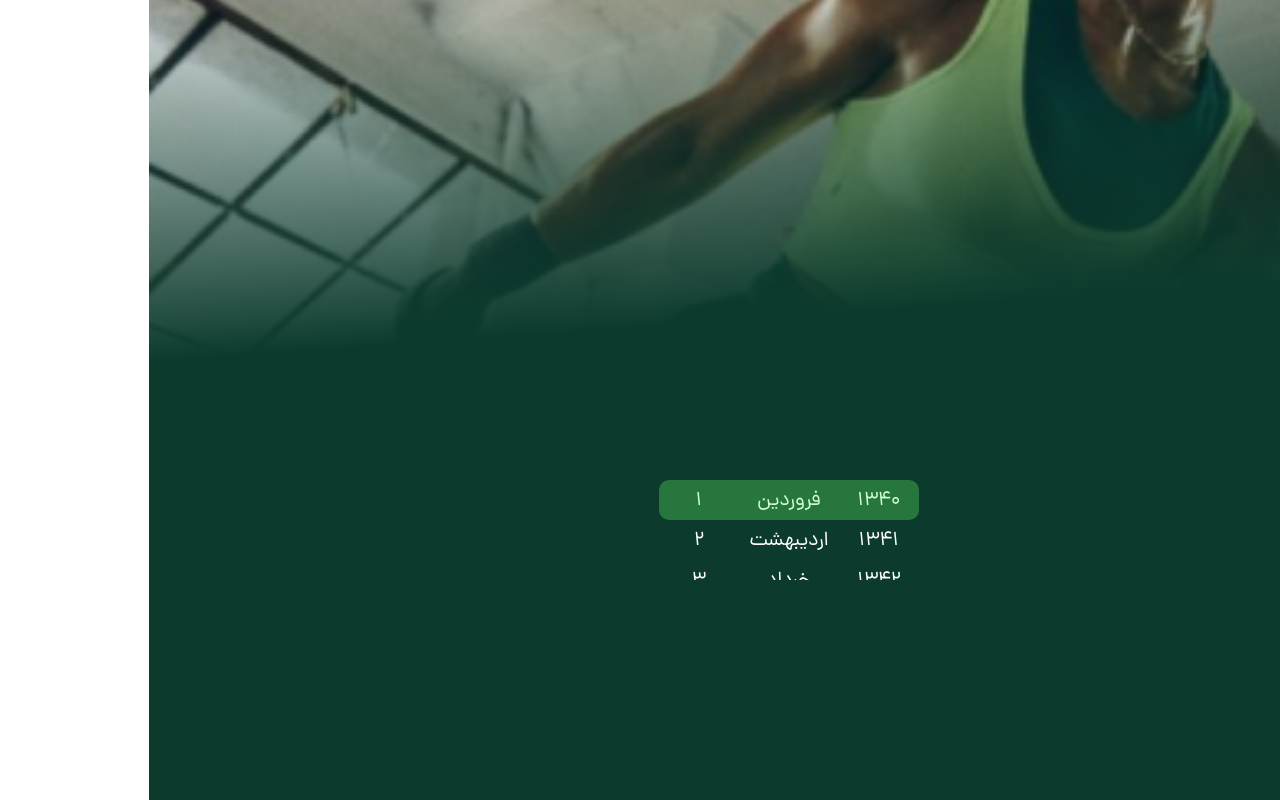
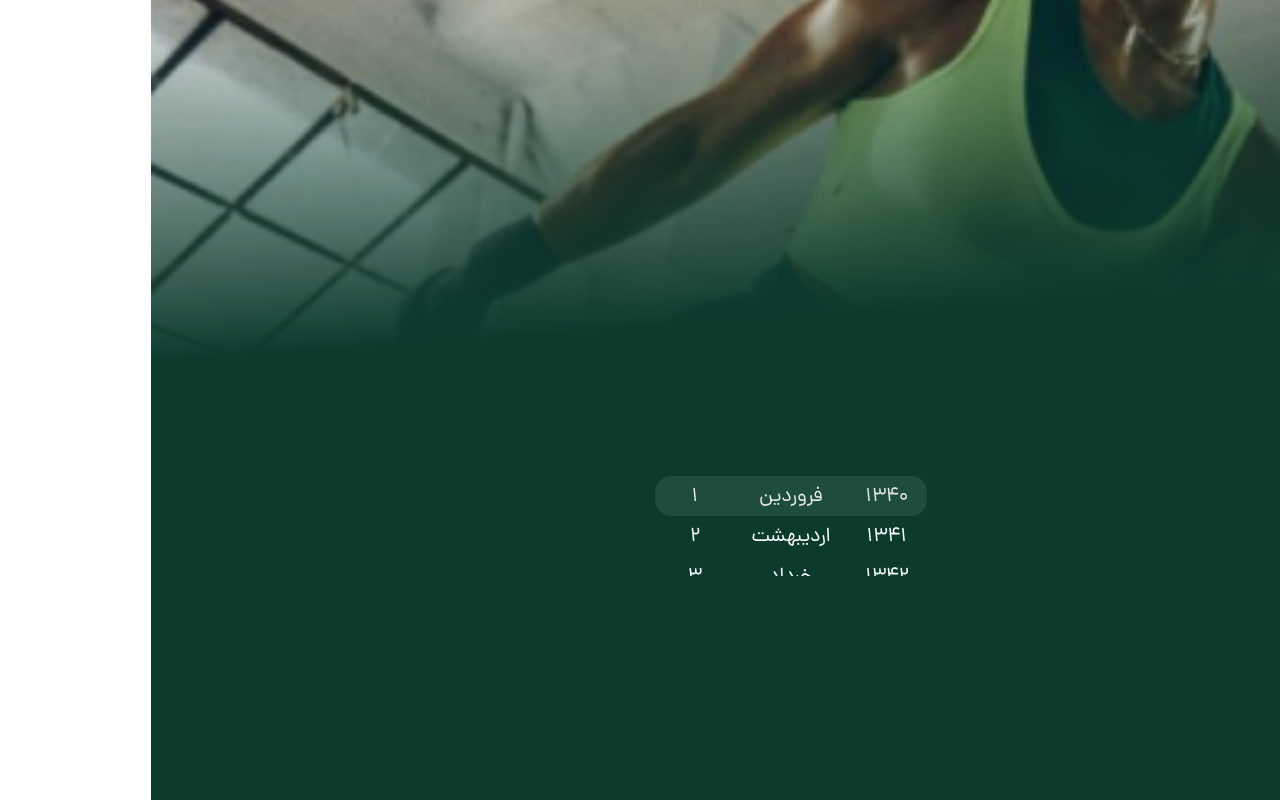
Before and after one commit to Farnaziifz/alef-gym-athles, a Vue app: page /info/birth in a window 1280 px wide. Built offline with nearby package versions, Linux system fonts and the light colour scheme.

Commit message:
refacto css to tailwind

```diff
--- a/src/presentation/components/spcefics/BithPickerPage/BithPicker.vue
+++ b/src/presentation/components/spcefics/BithPickerPage/BithPicker.vue
@@ -1,35 +1,7 @@
-<template>
-  <div class="date-picker">
-    <div class="picker-container">
-      <!-- ستون سال -->
-      <div class="picker-column" @scroll="(e) => handleYearScroll(e)">
-        <div ref="yearColumn" class="scroll-container">
-          <div v-for="year in years" :key="year" class="picker-item">{{ year }}</div>
-        </div>
-      </div>
-      <!-- ستون ماه -->
-      <div class="picker-column" @scroll="(e) => handleMonthScroll(e)">
-        <div ref="monthColumn" class="scroll-container">
-          <div v-for="(month, index) in months" :key="index" class="picker-item">{{ month }}</div>
-        </div>
-      </div>
-      <!-- ستون روز -->
-      <div class="picker-column" @scroll="(e) => handleDayScroll(e)">
-        <div ref="dayColumn" class="scroll-container">
-          <div v-for="day in days" :key="day" class="picker-item">{{ day }}</div>
-        </div>
-      </div>
-      <!-- هایلایت مشترک -->
-      <div class="highlight"></div>
-    </div>
-  </div>
-  <button @click="checkDate">final</button>
-</template>
-
 <script lang="ts" setup>
 import { ref, onMounted } from 'vue';
 
-const years = Array.from({ length: 40 }, (_, i) => 1340 + i); // لیست سال‌ها
+const years = Array.from({ length: 40 }, (_, i) => 1340 + i);
 const months = [
   'فروردین',
   'اردیبهشت',
@@ -43,22 +15,19 @@ const months = [
   'دی',
   'بهمن',
   'اسفند'
-]; // لیست ماه‌ها
-const days = Array.from({ length: 31 }, (_, i) => i + 1); // لیست روزها
+];
+const days = Array.from({ length: 31 }, (_, i) => i + 1);
 
-// متغیرهای انتخاب‌شده
-const selectedYear = ref(1372);
-const selectedMonth = ref('مهر');
-const selectedDay = ref(16);
+const selectedYear = ref(1340);
+const selectedMonth = ref('فرودین');
+const selectedDay = ref(1);
 
-// مراجع برای ستون‌های سال، ماه، و روز
 const yearColumn = ref<HTMLElement | null>(null);
 const monthColumn = ref<HTMLElement | null>(null);
 const dayColumn = ref<HTMLElement | null>(null);
 
-const itemHeight = 40; // ارتفاع هر آیتم
+const itemHeight = 40;
 
-// تابع اسکرول برای همگام‌سازی دقیق
 const smoothScrollTo = (element: HTMLElement, targetPosition: number, duration: number) => {
   const startPosition = element.scrollTop;
   const distance = targetPosition - startPosition;
@@ -81,7 +50,6 @@ const smoothScrollTo = (element: HTMLElement, targetPosition: number, duration:
   window.requestAnimationFrame(step);
 };
 
-// بروزرسانی مقدار بر اساس اسکرول
 const handleScroll = (
   columnRef: any,
   items: any[],
@@ -89,34 +57,29 @@ const handleScroll = (
   itemHeight: number,
   scrollTopNew: number
 ) => {
-  const index = Math.round(scrollTopNew / itemHeight); // محاسبه آیتم وسط
-  selectedValue.value = items[index]; // بروزرسانی مقدار انتخاب شده
-  smoothScrollTo(columnRef.value, index * itemHeight, 200); // اسکرول آرام به آیتم جدید
+  const index = Math.round(scrollTopNew / itemHeight);
+  selectedValue.value = items[index];
+  smoothScrollTo(columnRef.value, index * itemHeight, 200);
 };
 
-// بروزرسانی مقدار سال
 const handleYearScroll = (e: any) => {
   handleScroll(yearColumn, years, selectedYear, itemHeight, e.target.scrollTop);
 };
 
-// بروزرسانی مقدار ماه
 const handleMonthScroll = (e: any) => {
   handleScroll(monthColumn, months, selectedMonth, itemHeight, e.target.scrollTop);
 };
 
-// بروزرسانی مقدار روز
 const handleDayScroll = (e: any) => {
   handleScroll(dayColumn, days, selectedDay, itemHeight, e.target.scrollTop);
 };
 
-// تنظیم اسکرول به مقدار پیش‌فرض هنگام لود کامپوننت
 onMounted(() => {
   yearColumn.value!.scrollTop = years.indexOf(selectedYear.value) * itemHeight;
   monthColumn.value!.scrollTop = months.indexOf(selectedMonth.value) * itemHeight;
   dayColumn.value!.scrollTop = days.indexOf(selectedDay.value) * itemHeight;
 });
 
-// تابع برای بررسی مقدار نهایی
 const checkDate = () => {
   console.log('سال انتخاب‌شده:', selectedYear.value);
   console.log('ماه انتخاب‌شده:', selectedMonth.value);
@@ -124,31 +87,42 @@ const checkDate = () => {
 };
 </script>
 
+<template>
+  <div class="date-picker flex justify-center p-4">
+    <div class="relative gap-4 flex">
+      <div
+        class="relative w-20 h-40 overflow-y-scroll text-center my-scroll"
+        @scroll="(e) => handleYearScroll(e)"
+      >
+        <div ref="yearColumn" class="py-[60px]">
+          <div v-for="year in years" :key="year" class="picker-item">{{ year }}</div>
+        </div>
+      </div>
+      <div
+        class="relative w-20 h-40 overflow-y-scroll text-center my-scroll"
+        @scroll="(e) => handleMonthScroll(e)"
+      >
+        <div ref="monthColumn" class="py-[60px]">
+          <div v-for="(month, index) in months" :key="index" class="picker-item">{{ month }}</div>
+        </div>
+      </div>
+      <div
+        class="relative w-20 h-40 overflow-y-scroll text-center my-scroll"
+        @scroll="(e) => handleDayScroll(e)"
+      >
+        <div ref="dayColumn" class="py-[60px]">
+          <div v-for="day in days" :key="day" class="picker-item">{{ day }}</div>
+        </div>
+      </div>
+      <div
+        class="highlight absolute top-[50%] left-0 right-0 h-10 mt-[-20px] bg-secondaryGreen bg-opacity-20 z-10 rounded rounded-2xl"
+      ></div>
+    </div>
+  </div>
+  <button @click="checkDate">final</button>
+</template>
+
 <style scoped>
-.date-picker {
-  display: flex;
-  justify-content: center;
-  padding: 20px;
-}
-
-.picker-container {
-  position: relative;
-  display: flex;
-  gap: 10px;
-}
-
-.picker-column {
-  position: relative;
-  width: 80px;
-  height: 160px;
-  overflow-y: scroll;
-  text-align: center;
-}
-
-.scroll-container {
-  padding: 60px 0;
-}
-
 .picker-item {
   height: 40px;
   line-height: 40px;
@@ -157,15 +131,16 @@ const checkDate = () => {
 }
 
 .highlight {
-  position: absolute;
-  top: 50%;
-  left: 0;
-  right: 0;
-  height: 40px;
-  margin-top: -20px;
-  background-color: rgba(100, 255, 100, 0.3);
   pointer-events: none;
-  z-index: 10;
-  border-radius: 10px;
+}
+
+.my-scroll::-webkit-scrollbar {
+  display: none;
+}
+
+/* Hide scrollbar for IE, Edge and Firefox */
+.my-scroll {
+  -ms-overflow-style: none; /* IE and Edge */
+  scrollbar-width: none; /* Firefox */
 }
 </style>
```
